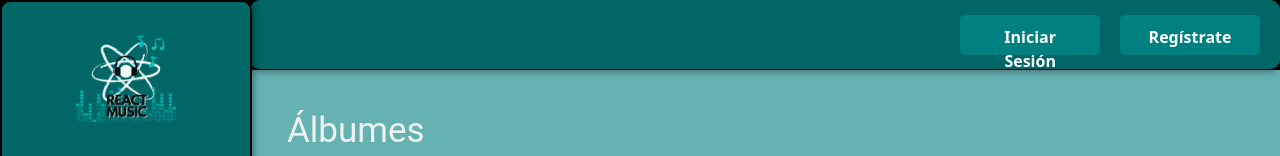
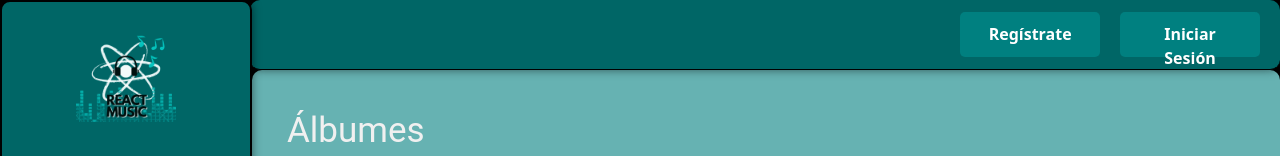
Before and after one commit to IVANCCAMA/Spotify-React, a React (Create React App) app in the folder spotify/: page / in a window 1280 px wide. Shown: the top 156 px of the page. Built offline with nearby package versions, Linux system fonts and the light colour scheme; no server answers.

Commit message:
el bug 4 solo puede ser resuelto parcialmente, el 8 ya esta arreglado

```diff
--- a/spotify/src/App.css
+++ b/spotify/src/App.css
@@ -23,4 +23,5 @@ body {
   margin: 70px 0 90px;
   width: 100%;
   display: flex;
+  border-radius: 10px;
 }
--- a/spotify/src/components/encabezado.css
+++ b/spotify/src/components/encabezado.css
@@ -52,7 +52,7 @@
   transition: background-color 0.3s;
   margin-right: 20px;
   width: 139.9px; /* Ancho fijo */
-  height: 40px; /* Altura fija */
+  height: 45px; /* Altura fija */
   text-align: center;
 }
 
--- a/spotify/src/components/encabezado.js
+++ b/spotify/src/components/encabezado.js
@@ -31,8 +31,8 @@ function Encabezado({ loggedIn, signOff }) {
         </>
       ) : (
         <>
+          <Link to="/registro" className='btn-header'><strong>Regístrate</strong></Link>
           <Link to="/iniciarsesion" className='btn-header'><strong>Iniciar Sesión</strong></Link>
-          <Link to="/registro" className='btn-header'><strong>Regístrate</strong></Link>
         </>
       )}
     </div>
--- a/spotify/src/components/inicioHome.css
+++ b/spotify/src/components/inicioHome.css
@@ -11,4 +11,5 @@
   display: flex;
   justify-content: center;
   align-items: center;
+
 }
--- a/spotify/src/components/menuLateral.css
+++ b/spotify/src/components/menuLateral.css
@@ -9,8 +9,7 @@
   border: 2px solid black;
   box-shadow: 0 0 10px rgba(0, 0, 0, 0.5);
   border-radius: 10px;
-  overflow-y: auto;
-  padding-bottom: 100px;
+  overflow-y: visible;
 }
 
 .menu .profile .logo {
```
